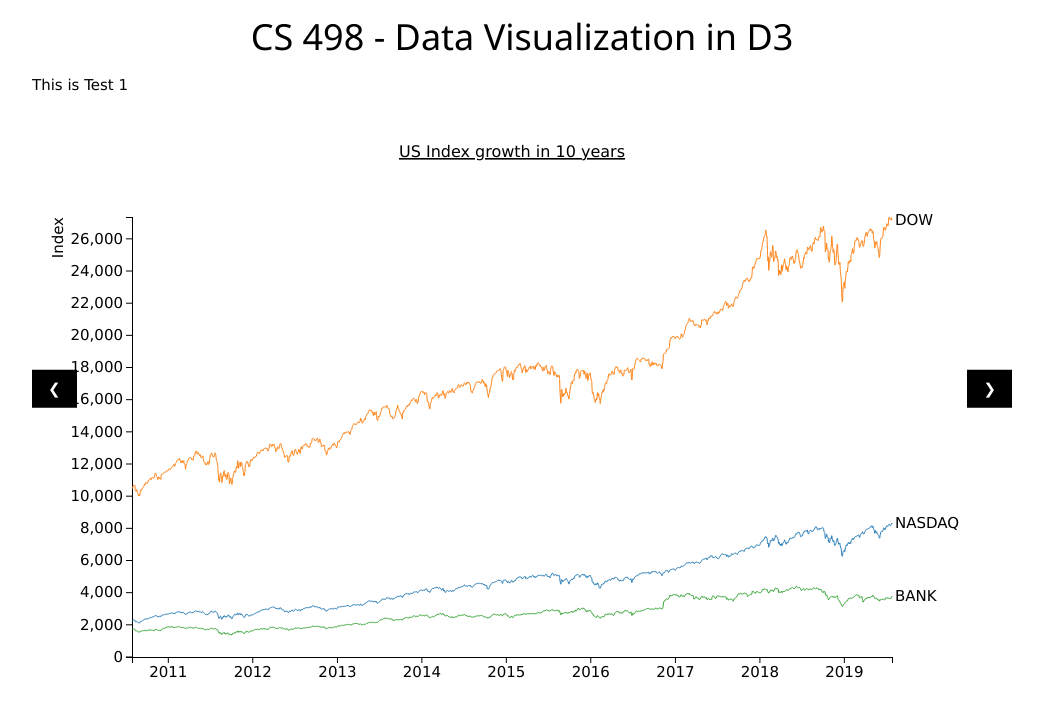
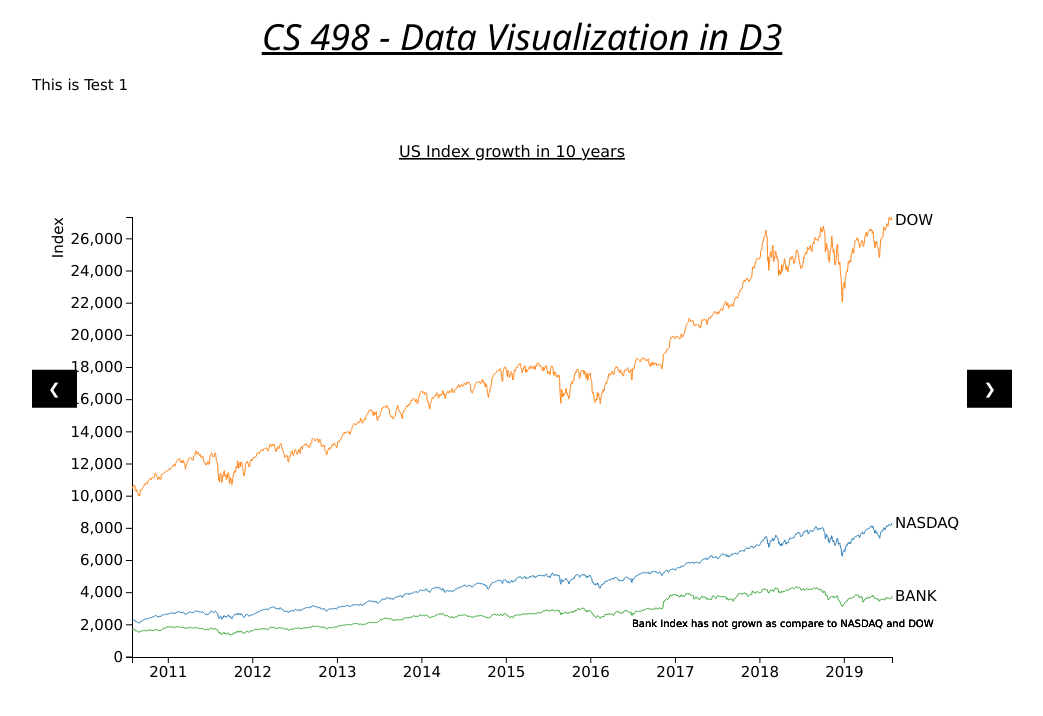
Before and after one commit to pradeepk85/pradeepk85.github.io, a plain HTML site: page index.html in a window 1280 px wide. Shown: the whole page, without its empty margins (118-1161 px from the left). Drawn offline with nearby package versions, Linux system fonts and the light colour scheme.

Commit message:
Adding annotations

```diff
--- a/index.html
+++ b/index.html
@@ -29,7 +29,7 @@
 </head>
 
 <body>
-    <h1><center>CS 498 - Data Visualization in D3</center></h1>
+    <h1><u><i><center>CS 498 - Data Visualization in D3</center></i></u></h1>
     <script src="https://cdnjs.cloudflare.com/ajax/libs/d3/3.5.6/d3.min.js"></script>
     <link rel="stylesheet" href="https://www.w3schools.com/w3css/4/w3.css">
 
@@ -216,6 +216,13 @@
                                     d3.select("#" + chartType + "text_id" + j).style("opacity", 1);
                                 };
                             });
+                            stock.append("text")
+                                    .attr("y",390)
+                                    .attr("x",600)
+                                    .attr("text-anchor", "begin")
+                                    .attr("stroke", "grayscale")
+                                    .attr("font-size", 10)
+                                    .text("BOFA has maximum volume over the period");
                     } else {
                         // add the stock labels at the right edge of chart
                         var maxLen = data.length;
@@ -244,6 +251,56 @@
                                     d3.select("#" + chartType + "text_id" + j).style("opacity", 1);
                                 };
                             });
+                            if (chartType === "exchange")
+                            {
+                                stock.append("text")
+                                    .attr("y",410)
+                                    .attr("x",500)
+                                    .attr("text-anchor", "begin")
+                                    .attr("stroke", "grayscale")
+                                    .attr("font-size", 10)
+                                    .text("Bank Index has not grown as compare to NASDAQ and DOW");
+                            }
+                            else
+                            {
+                                stock.append("text")
+                                    .attr("y",410)
+                                    .attr("x",540)
+                                    .attr("text-anchor", "begin")
+                                    .attr("stroke", "grayscale")
+                                    .attr("font-size", 10)
+                                    .text("BOFA has relatively slow growth comapre to PNC,JPMC & COF");
+
+                                stock.append("text")
+                                    .attr("y",330)
+                                    .attr("x",650)
+                                    .attr("text-anchor", "begin")
+                                    .attr("stroke", "grayscale")
+                                    .attr("font-size", 10)
+                                    .text("WFC has not shown growth after 2018");
+
+                                stock.append("text")
+                                    .attr("y",80)
+                                    .attr("x",760)
+                                    .attr("text-anchor", "begin")
+                                    .attr("stroke", "grayscale")
+                                    .attr("font-size", 10)
+                                    .text("PNC, JPMC and COF");
+                                stock.append("text")
+                                    .attr("y",90)
+                                    .attr("x",760)
+                                    .attr("text-anchor", "begin")
+                                    .attr("stroke", "grayscale")
+                                    .attr("font-size", 10)
+                                    .text("has shown good");
+                                stock.append("text")
+                                    .attr("y",100)
+                                    .attr("x",740)
+                                    .attr("text-anchor", "begin")
+                                    .attr("stroke", "grayscale")
+                                    .attr("font-size", 10)
+                                    .text("returns over the period");
+                            }
                     }
 
                     // mousemove function
```
